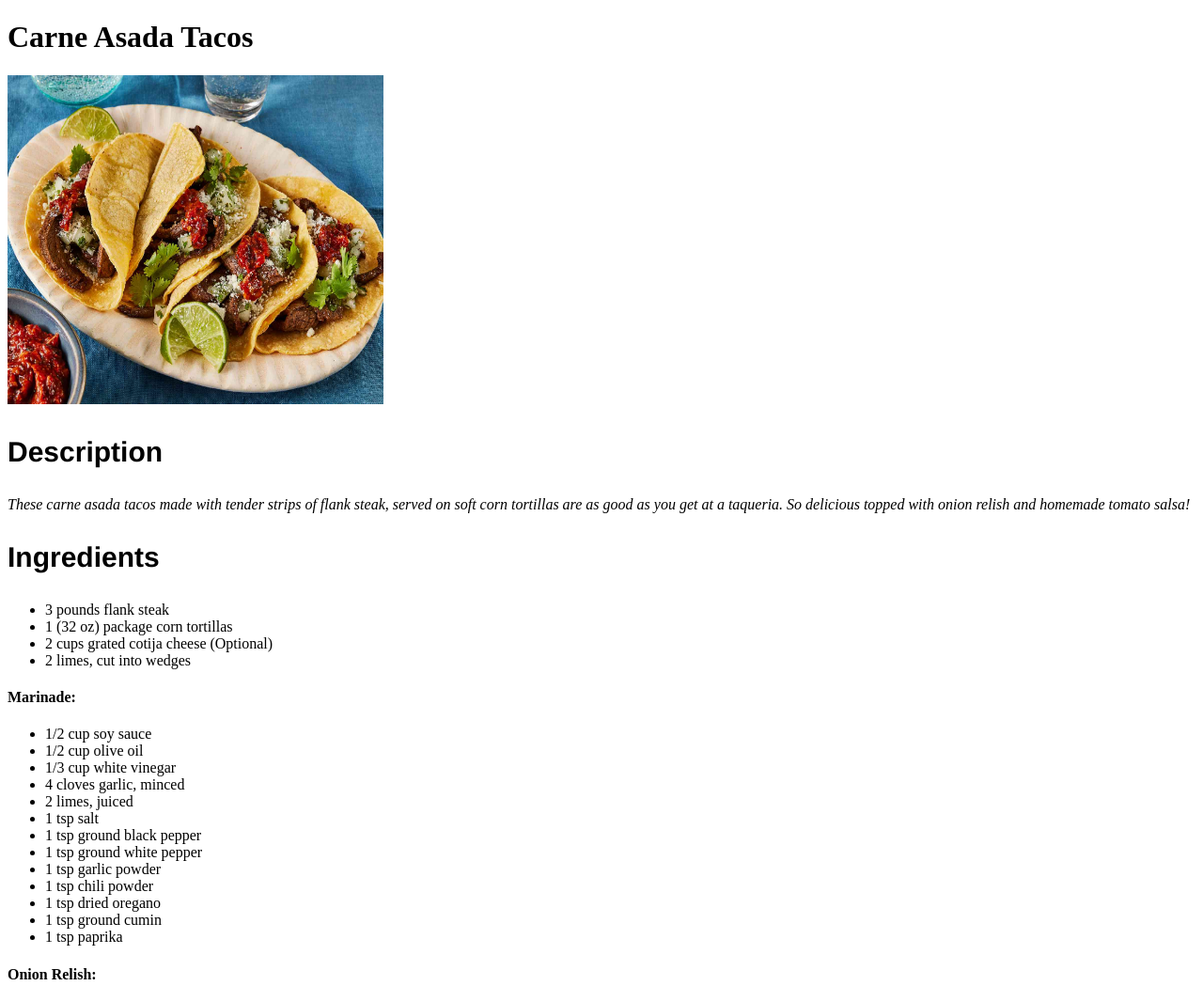
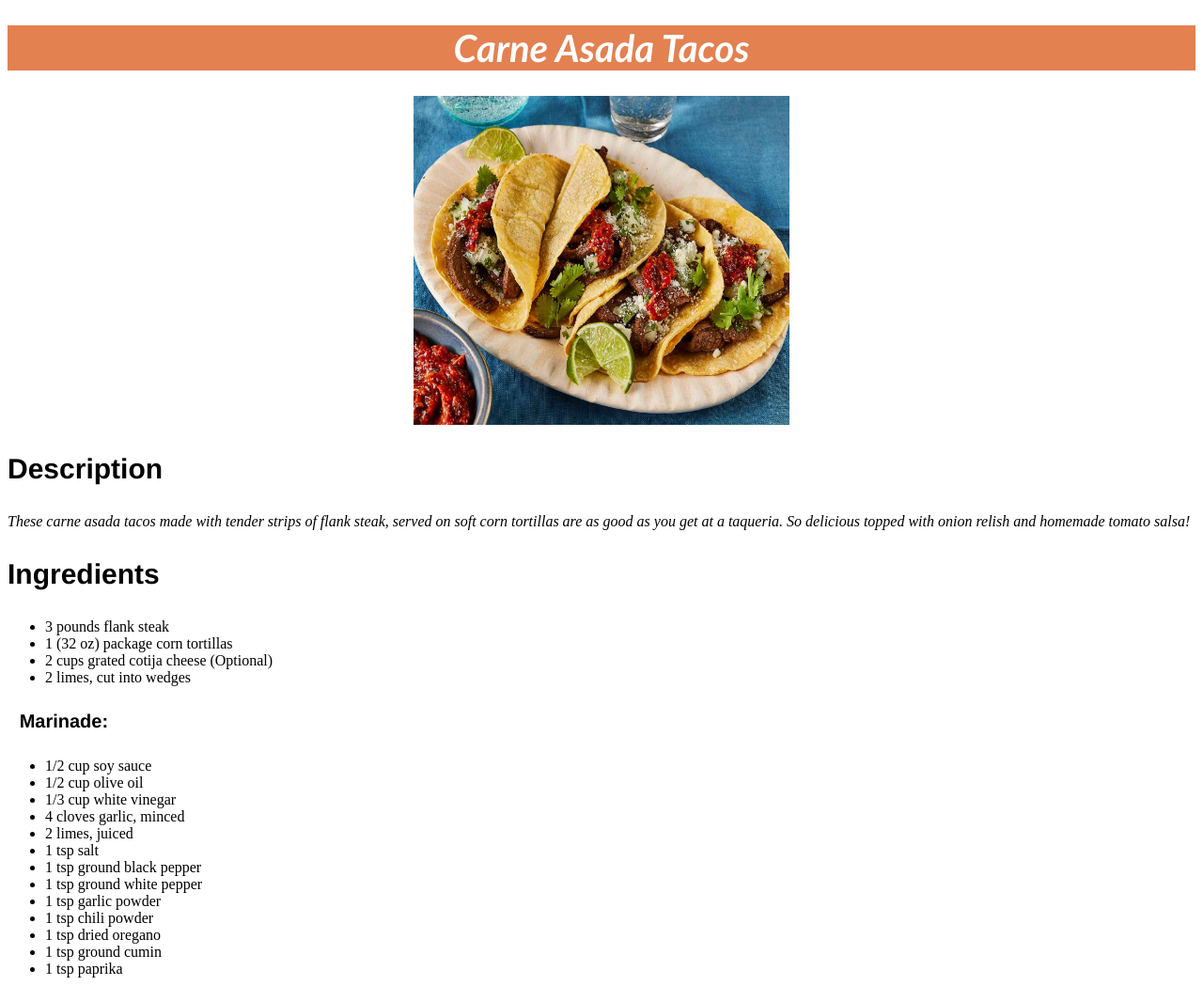
Before and after one commit to NicholasMads14/odin-recipes, a plain HTML site: page recipes/carne_asada_tacos.html in a window 1280 px wide. Shown: the top 1049 px of the page at 94% size. Drawn offline with Linux system fonts and the light colour scheme.

Commit message:
Add more css elements to pages

```diff
--- a/recipes/carne_asada_tacos.html
+++ b/recipes/carne_asada_tacos.html
@@ -4,7 +4,7 @@
     <meta charset="UTF-8">
     <title>Carne Asada Tacos</title>
     <body>
-        <h1>Carne Asada Tacos</h1>
+        <h1 class="title">Carne Asada Tacos</h1>
         <img src="carne_asada_tacos.jpg" alt="Carne Asada Tacos" height="350" width="400">
         <h3>Description</h3>
             <p class="description">
--- a/style.css
+++ b/style.css
@@ -1,4 +1,4 @@
-#home-title {
+#home-title, .title{
     background-color:#500073;
     color: white;
     font-style: italic;
@@ -11,6 +11,23 @@ h3 {
     font-size: 30px;
 }
 
+h4 {
+    font-family: 'Franklin Gothic Medium', 'Arial Narrow', Arial, sans-serif;
+    font-style: bold;
+    font-size: 20px;
+    margin-left: 1%;
+}
+
 .description {
     font-style: italic;
 }
+
+.title {
+    background-color: #d74b06b2;
+    text-align: center;
+}
+
+img {
+    display: block;
+    margin: auto;
+}
```
Also changed, not shown: recipes/garlic_chicken.html (+1 -1 lines), recipes/lasagna.html (+2 -2 lines).
